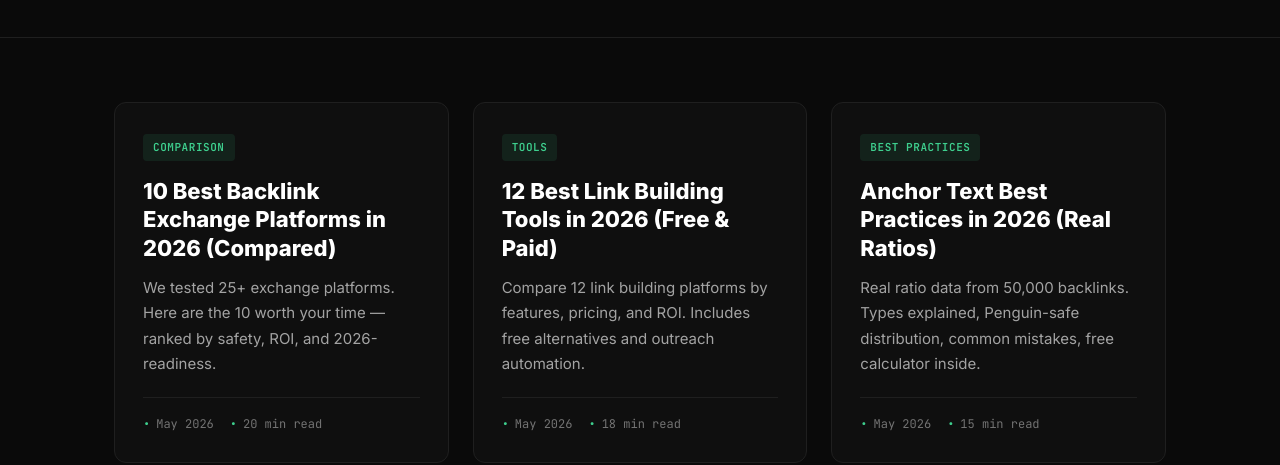
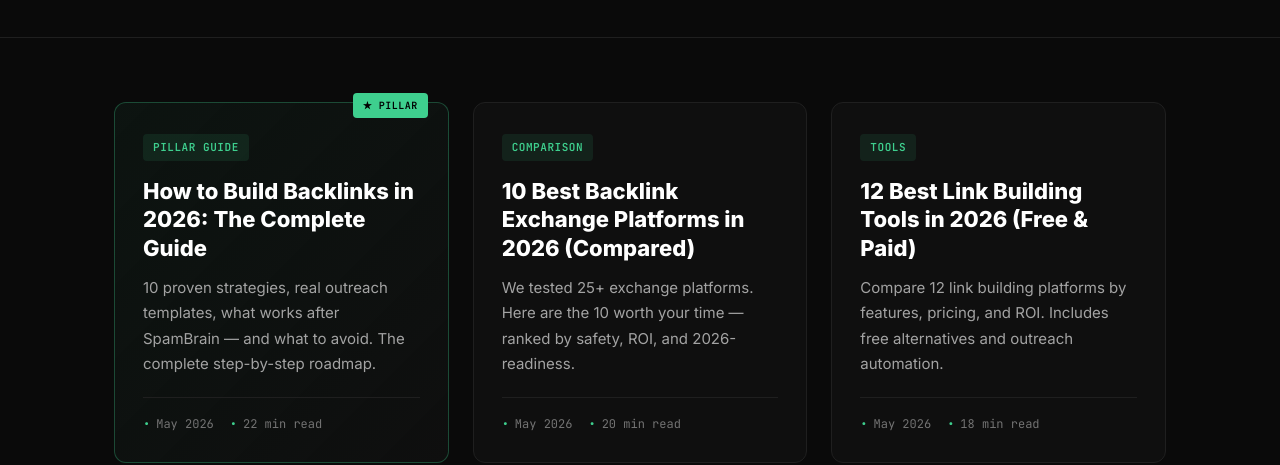
Before and after one commit to mistalyon/positive-backlink, a plain HTML site: page blog/index.html in a window 1280 px wide. Shown: the part 345-810 px from the top of the page. Drawn offline with Linux system fonts and the light colour scheme.

Commit message:
Add featured post card for backlink guideUpdate blog hub: add 4th post (How to Build Backlinks pillar) + featured tag
Added a featured post card for 'How to Build Backlinks in 2026' with a brief description and publication details.

```diff
--- a/blog/index.html
+++ b/blog/index.html
@@ -31,6 +31,7 @@
   "url": "https://www.positivebacklink.com/blog/",
   "publisher": { "@type": "Organization", "name": "PositiveBacklink", "logo": { "@type": "ImageObject", "url": "https://www.positivebacklink.com/og-image.png" } },
   "blogPost": [
+    { "@type": "BlogPosting", "headline": "How to Build Backlinks in 2026: The Complete Step-by-Step Guide", "url": "https://www.positivebacklink.com/blog/how-to-build-backlinks-2026.html", "datePublished": "2026-05-11", "author": { "@type": "Organization", "name": "PositiveBacklink" } },
     { "@type": "BlogPosting", "headline": "10 Best Backlink Exchange Platforms in 2026 (Compared)", "url": "https://www.positivebacklink.com/blog/best-backlink-exchange-platforms-2026.html", "datePublished": "2026-05-11", "author": { "@type": "Organization", "name": "PositiveBacklink" } },
     { "@type": "BlogPosting", "headline": "12 Best Link Building Tools in 2026 (Free & Paid Compared)", "url": "https://www.positivebacklink.com/blog/best-link-building-tools-2026.html", "datePublished": "2026-05-11", "author": { "@type": "Organization", "name": "PositiveBacklink" } },
     { "@type": "BlogPosting", "headline": "Anchor Text Best Practices in 2026 (With Real Ratios & Examples)", "url": "https://www.positivebacklink.com/blog/anchor-text-best-practices-2026.html", "datePublished": "2026-05-11", "author": { "@type": "Organization", "name": "PositiveBacklink" } }
@@ -64,9 +65,11 @@ nav{position:sticky;top:0;background:rgba(10,10,10,0.95);backdrop-filter:blur(10
 .hero h1{font-size:48px;line-height:1.15;font-weight:900;color:#fff;margin-bottom:20px;letter-spacing:-0.02em}
 .hero .subtitle{font-size:20px;color:#a3a3a3;max-width:680px;margin:0 auto}
 .posts{display:grid;grid-template-columns:repeat(auto-fill,minmax(320px,1fr));gap:24px;margin:64px 0}
-.post-card{background:#0f0f0f;border:1px solid #1f1f1f;border-radius:12px;padding:28px;transition:all 0.2s;display:flex;flex-direction:column}
+.post-card{background:#0f0f0f;border:1px solid #1f1f1f;border-radius:12px;padding:28px;transition:all 0.2s;display:flex;flex-direction:column;position:relative}
 .post-card:hover{border-color:#3ECF8E;transform:translateY(-2px);text-decoration:none}
 .post-card a{color:inherit;text-decoration:none;display:block;height:100%}
+.post-card.featured{border-color:rgba(62,207,142,0.3);background:linear-gradient(135deg,rgba(62,207,142,0.05),#0f0f0f)}
+.post-card.featured::before{content:'★ PILLAR';position:absolute;top:-10px;right:20px;background:#3ECF8E;color:#000;font-size:10px;font-weight:800;padding:4px 10px;border-radius:4px;font-family:'JetBrains Mono',monospace;letter-spacing:0.05em}
 .post-tag{display:inline-block;background:rgba(62,207,142,0.1);color:#3ECF8E;font-size:11px;font-weight:700;padding:4px 10px;border-radius:4px;font-family:'JetBrains Mono',monospace;text-transform:uppercase;letter-spacing:0.05em;margin-bottom:16px}
 .post-title{font-size:22px;font-weight:800;color:#fff;margin-bottom:12px;line-height:1.3}
 .post-excerpt{color:#a3a3a3;font-size:15px;margin-bottom:20px;flex-grow:1}
@@ -102,6 +105,14 @@ footer{border-top:1px solid #1f1f1f;padding:48px 0;margin-top:80px;text-align:ce
 </section>
 <div class="container">
   <div class="posts">
+    <article class="post-card featured">
+      <a href="/blog/how-to-build-backlinks-2026.html">
+        <span class="post-tag">Pillar Guide</span>
+        <h2 class="post-title">How to Build Backlinks in 2026: The Complete Guide</h2>
+        <p class="post-excerpt">10 proven strategies, real outreach templates, what works after SpamBrain — and what to avoid. The complete step-by-step roadmap.</p>
+        <div class="post-meta"><span>May 2026</span><span>22 min read</span></div>
+      </a>
+    </article>
     <article class="post-card">
       <a href="/blog/best-backlink-exchange-platforms-2026.html">
         <span class="post-tag">Comparison</span>
```
